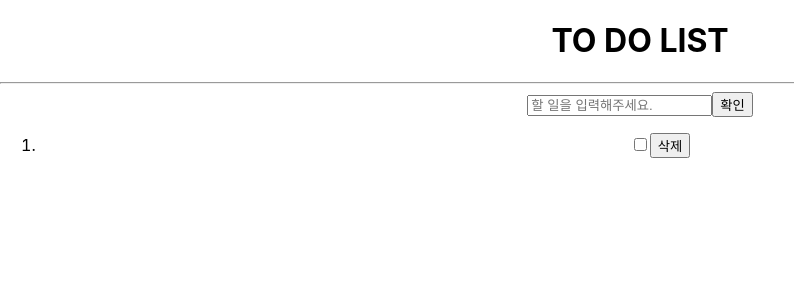
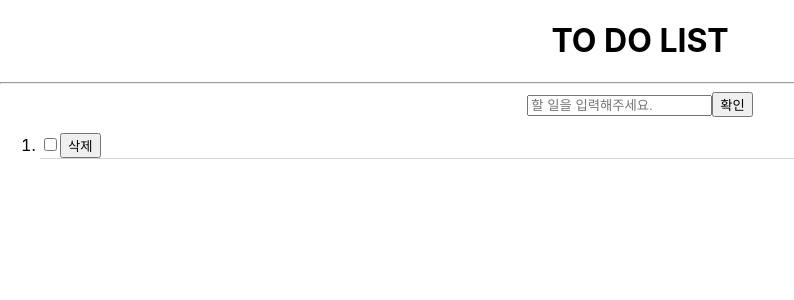
Before and after one commit to yooooonshine/kakaoBootCamp-reactTodoList, a React (Create React App) app in the folder react-todolist/: page / in a window 1280 px wide. Both pictures are taken after a click on the button "확인". Shown: the top 300 px of the page, without its empty margins (0-794 px from the left). Built offline with nearby package versions, Linux system fonts and the light colour scheme.

Commit message:
feat: 완료한 todo 밑줄 긋는 기능 구현

```diff
--- /dev/null
+++ b/react-todolist/src/modules/todoItem/todoItem.css
@@ -0,0 +1,12 @@
+#todoItem {
+    border-bottom: 1px solid lightgrey;
+    text-align: left;
+}
+
+.todoText {
+    text-decoration-line: initial;
+}
+
+.todoTextEnd {
+    text-decoration-line: line-through;
+}
--- a/react-todolist/src/modules/todoItem/todoItem.jsx
+++ b/react-todolist/src/modules/todoItem/todoItem.jsx
@@ -1,9 +1,11 @@
-export default function TodoItem({id, clickDelete, clickCheckbox, text}) {
+import "./todoItem.css"
+
+export default function TodoItem({id, clickDelete, clickCheckbox, text, end}) {
 
     return (
-        <li>
+        <li id="todoItem">
             <input type="checkbox" onClick={() => clickCheckbox(id)}/>
-            {text}
+            <span className= {end ? "todoTextEnd" : "todoText"}>{text}</span>
             <button onClick={() => clickDelete(id)} type="button">삭제</button>
         </li>
     );
```
